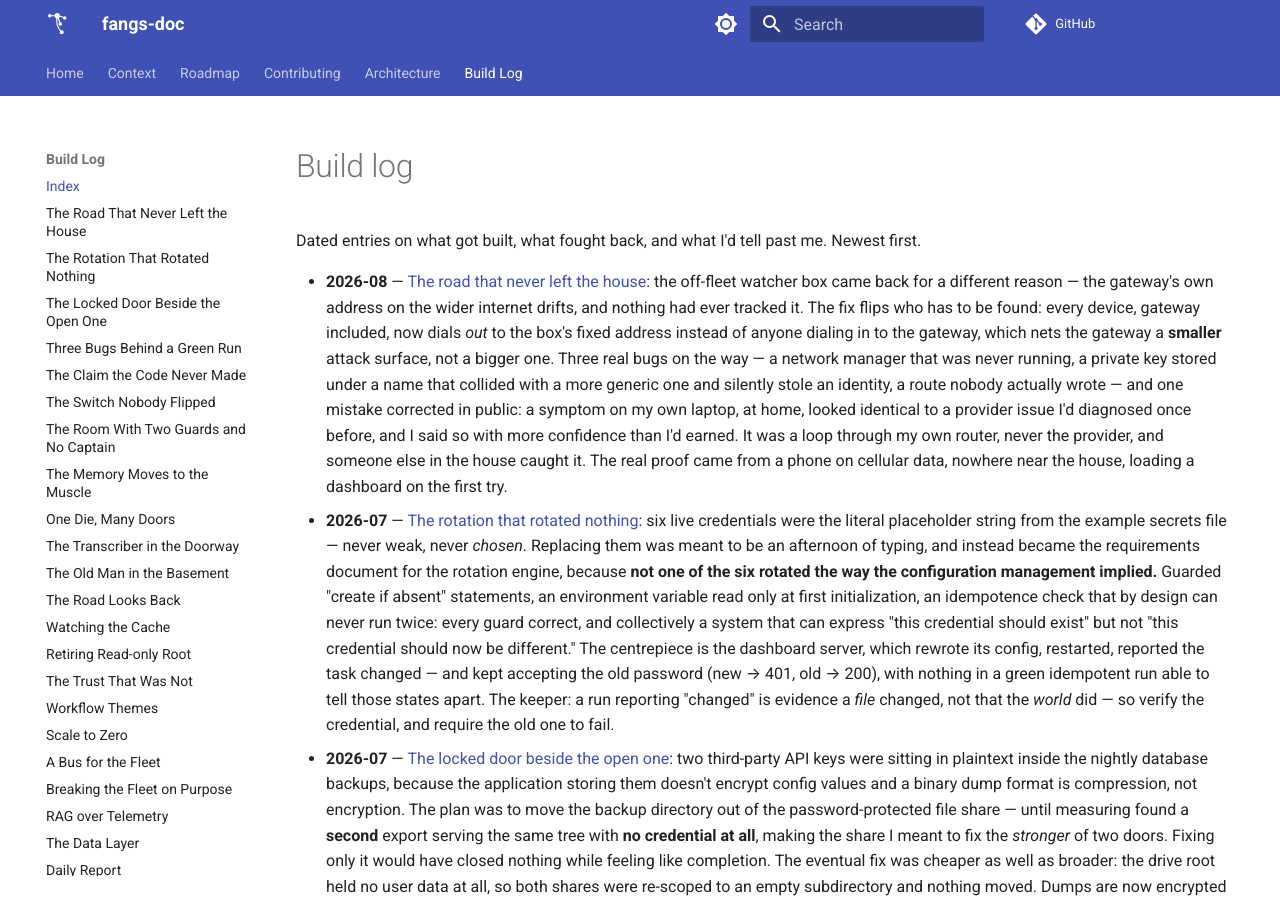
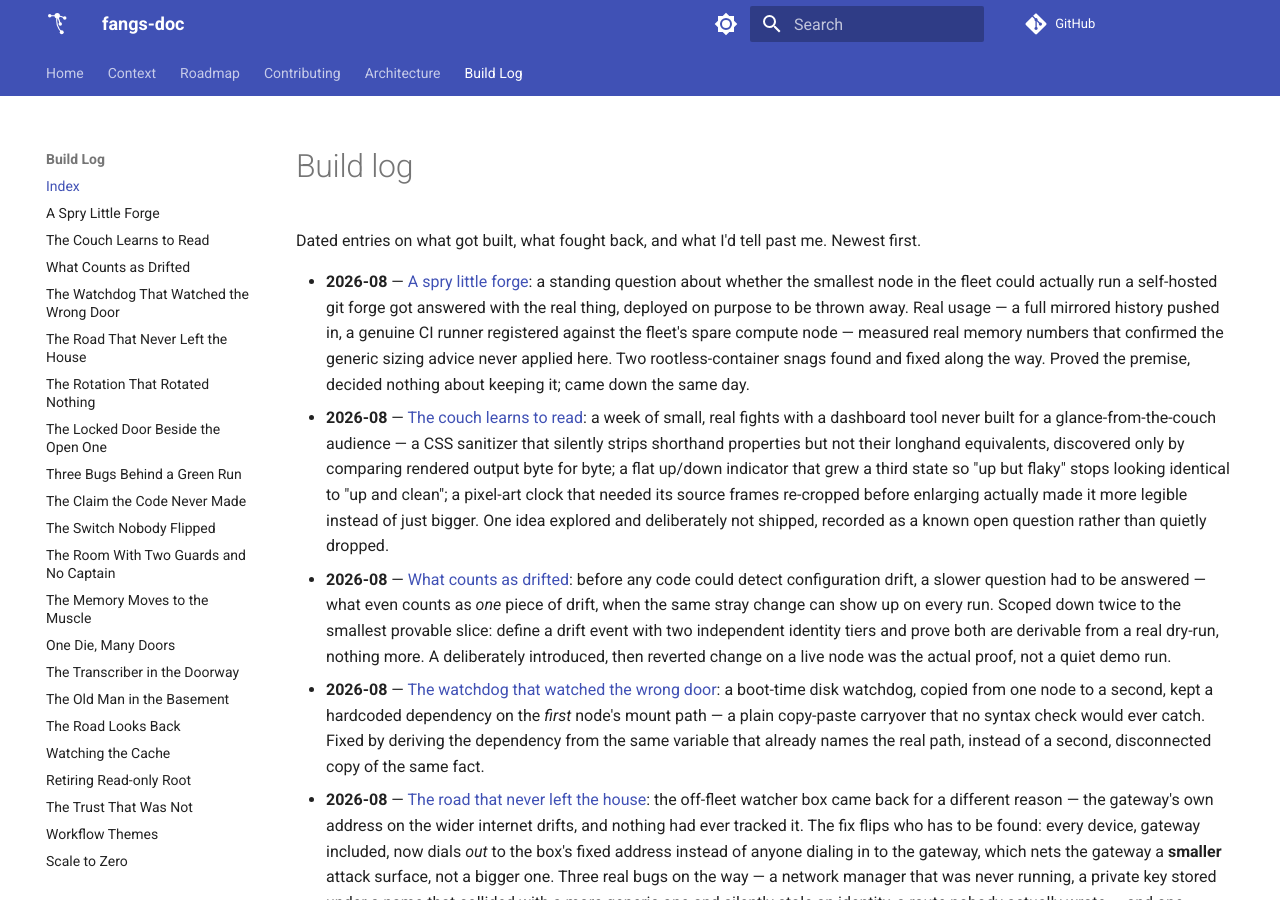
Before and after one commit to Caleb-Wrobel/fangs-doc, an MkDocs documentation site: the page built from docs/log/README.md, in a window 1280 px wide and 900 px high. Built offline with MkDocs 1.6.1 and Material for MkDocs 9.7.7, drawn with Linux system fonts in a browser that asks for light colours; comment, search, counter and statistics services are not loaded.

Commit message:
the record woke up / weeks it slept while the house grew / now it walks beside
An audit of this site found it nine days stale and carrying two real factual
errors, both now fixed rather than just noted.

The WireGuard-hub entry described a second free-tier claim as still pending on
a different provider; it had actually landed, on the same provider, as a
different hardware shape, and now sits idle waiting on a job. It also
described the redesigned relay as living on a paid box, true when written but
superseded two days later when the relay moved a third time back onto the
free tier for good — added as an authoritative addendum rather than rewritten
history, since the paid-box arrangement genuinely happened. A second addendum
notes the paid provider stays available fleet-wide even though nothing runs
there now.

The durable-storage entry still described keeping the dashboards-and-alerting
engine on the SD card as current, deliberate design. That reasoning held right
up until real wear data on the newer disk flipped the risk it was based on;
the entry now carries an addendum explaining the reversal and why the earlier
call was correct for the evidence available at the time.

Also: a July entry existed on disk but was never wired into the site
navigation, so it never rendered — fixed. And a backlog of real, landed work
from the last week and a half gets its first write-up: a boot watchdog that
was quietly checking the wrong node's mount path, a fleet-wide push to define
and detect configuration drift before any of it gets remembered, a full
redesign pass on the living-room kiosk board (a CSS sanitizer's shorthand
-versus-longhand behavior being the sharpest lesson in it), and a disposable
spike proving the smallest node in the fleet has real room for a self-hosted
git forge, torn down the same day it proved its point.

Sanitized as usual — no addresses, hostnames, hardware identifiers, or
provider names anywhere in the new or edited entries.

Co-Authored-By: Claude Sonnet 5 <noreply@anthropic.com>
Claude-Session: https://claude.ai/code/session_01AWJLdefYMDSxGzZHiBThrS

```diff
--- a/docs/log/README.md
+++ b/docs/log/README.md
@@ -3,6 +3,32 @@
 Dated entries on what got built, what fought back, and what I'd tell past me.
 Newest first.
 
+- **2026-08** — [A spry little forge](2026-08-forgejo-spike.md): a standing question about
+  whether the smallest node in the fleet could actually run a self-hosted git forge got answered
+  with the real thing, deployed on purpose to be thrown away. Real usage — a full mirrored
+  history pushed in, a genuine CI runner registered against the fleet's spare compute node —
+  measured real memory numbers that confirmed the generic sizing advice never applied here. Two
+  rootless-container snags found and fixed along the way. Proved the premise, decided nothing
+  about keeping it; came down the same day.
+- **2026-08** — [The couch learns to read](2026-08-couch-room-redesign.md): a week of small,
+  real fights with a dashboard tool never built for a glance-from-the-couch audience — a CSS
+  sanitizer that silently strips shorthand properties but not their longhand equivalents,
+  discovered only by comparing rendered output byte for byte; a flat up/down indicator that grew
+  a third state so "up but flaky" stops looking identical to "up and clean"; a pixel-art clock
+  that needed its source frames re-cropped before enlarging actually made it more legible instead
+  of just bigger. One idea explored and deliberately not shipped, recorded as a known open
+  question rather than quietly dropped.
+- **2026-08** — [What counts as drifted](2026-08-drift-check.md): before any code could detect
+  configuration drift, a slower question had to be answered — what even counts as *one* piece of
+  drift, when the same stray change can show up on every run. Scoped down twice to the smallest
+  provable slice: define a drift event with two independent identity tiers and prove both are
+  derivable from a real dry-run, nothing more. A deliberately introduced, then reverted change on
+  a live node was the actual proof, not a quiet demo run.
+- **2026-08** — [The watchdog that watched the wrong door](2026-08-drive-watchdog-mount-race.md):
+  a boot-time disk watchdog, copied from one node to a second, kept a hardcoded dependency on the
+  *first* node's mount path — a plain copy-paste carryover that no syntax check would ever catch.
+  Fixed by deriving the dependency from the same variable that already names the real path,
+  instead of a second, disconnected copy of the same fact.
 - **2026-08** — [The road that never left the house](2026-08-wireguard-hub.md): the off-fleet
   watcher box came back for a different reason — the gateway's own address on the wider internet
   drifts, and nothing had ever tracked it. The fix flips who has to be found: every device,
--- a/mkdocs.yml
+++ b/mkdocs.yml
@@ -56,6 +56,10 @@ nav:
       - TLS Proxy: architecture/tls-proxy.md
   - Build Log:
       - Index: log/README.md
+      - A Spry Little Forge: log/2026-08-forgejo-spike.md
+      - The Couch Learns to Read: log/2026-08-couch-room-redesign.md
+      - What Counts as Drifted: log/2026-08-drift-check.md
+      - The Watchdog That Watched the Wrong Door: log/2026-08-drive-watchdog-mount-race.md
       - The Road That Never Left the House: log/2026-08-wireguard-hub.md
       - The Rotation That Rotated Nothing: log/2026-07-credential-rotation.md
       - The Locked Door Beside the Open One: log/2026-07-secrets-at-rest.md
@@ -73,6 +77,7 @@ nav:
       - The Trust That Was Not: log/2026-07-internal-tls-trust.md
       - Workflow Themes: log/2026-07-workflow-themes.md
       - Scale to Zero: log/2026-07-scale-to-zero.md
+      - Bringing the Origin Home: log/2026-07-fangs-git-origin.md
       - A Bus for the Fleet: log/2026-06-mqtt-backbone.md
       - Breaking the Fleet on Purpose: log/2026-06-chaos-stack.md
       - RAG over Telemetry: log/2026-06-telemetry-rag.md
```
Also changed, not shown: docs/log/2026-06-durable-storage.md (+16 -0 lines), docs/log/2026-08-couch-room-redesign.md (added, +67 -0 lines), docs/log/2026-08-drift-check.md (added, +64 -0 lines), docs/log/2026-08-drive-watchdog-mount-race.md (added, +33 -0 lines), docs/log/2026-08-forgejo-spike.md (added, +67 -0 lines), docs/log/2026-08-wireguard-hub.md (+21 -7 lines).
